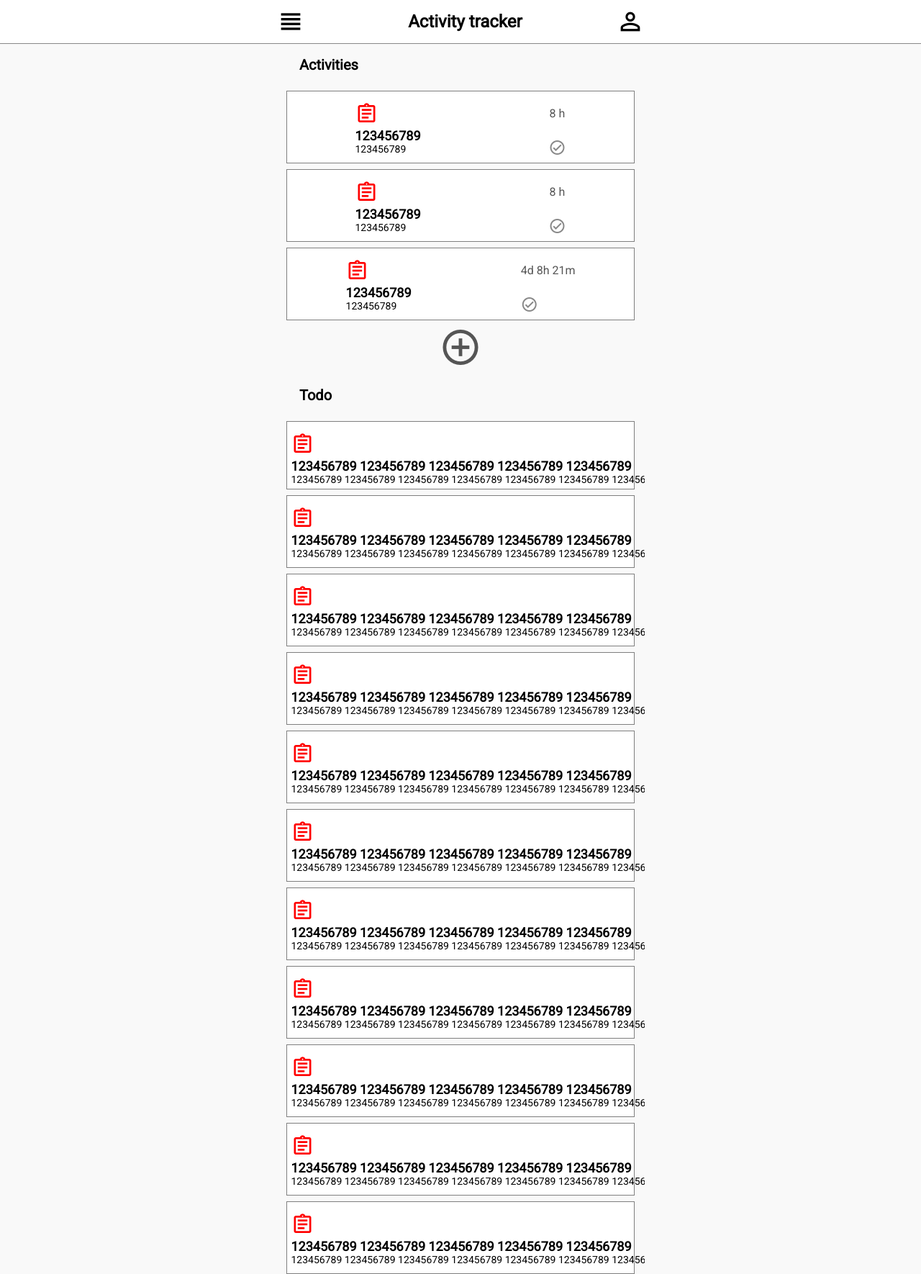
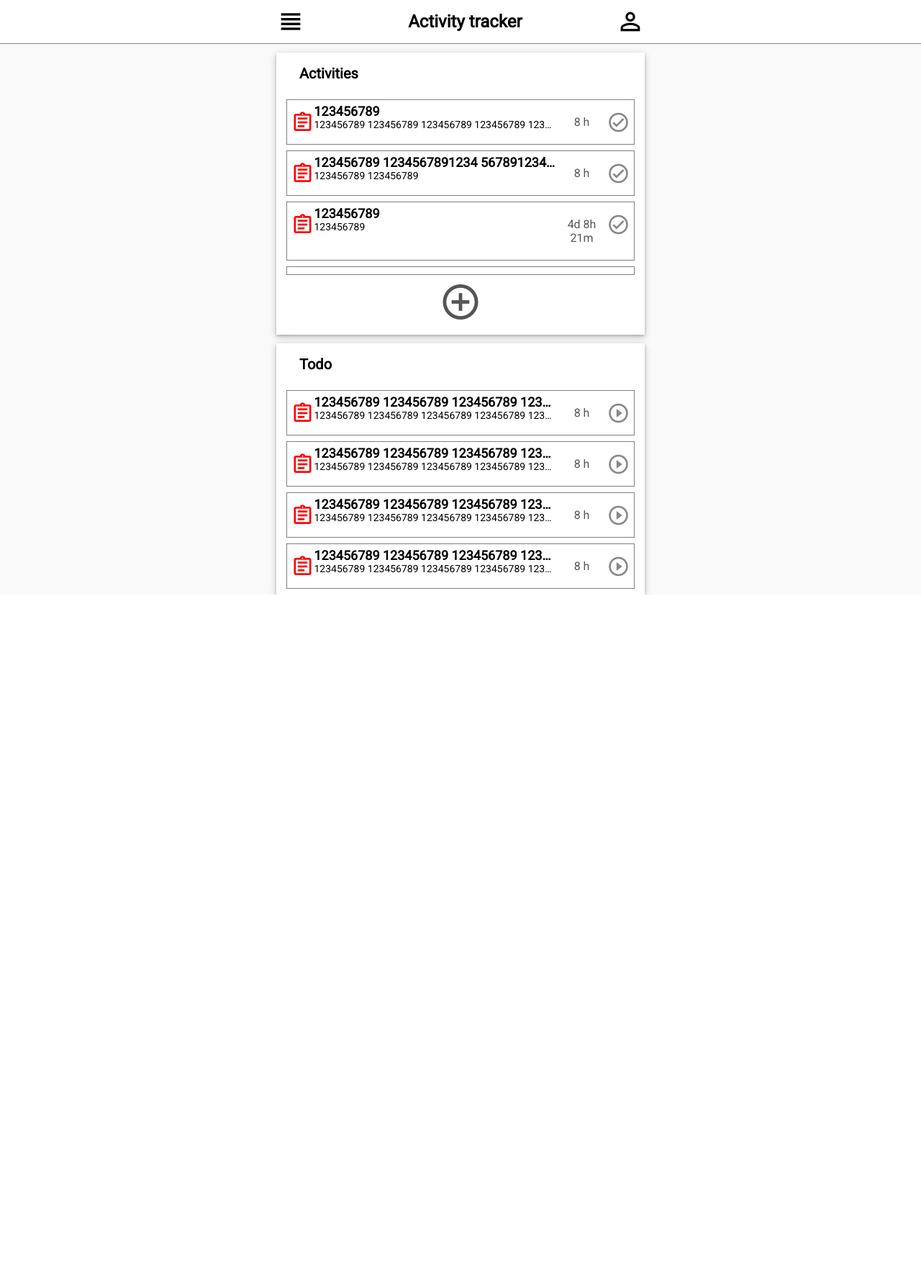
Before and after one commit to lubsar/ActivityTracker, a Django app: page / in a window 1280 px wide. Shown: the whole page at 72% size. After the commit the page ends 826 px from the top, so only its background shows below. Run offline with Django 3.2, Linux system fonts and the light colour scheme; the visitor is signed in with stand-in values (Sample User, id 1).

Commit message:
Merged expandable css with dashboard and refactor

```diff
--- a/static/css/collapsible.css
+++ /dev/null
@@ -1,8 +0,0 @@
-/* collapsible items */
-.collapsible {
-
-}
-
-.expanded {
-
-}
--- a/static/css/dashboard.css
+++ b/static/css/dashboard.css
@@ -1,31 +1,6 @@
-/* task */
-.material-icons-outlined.task-icons {
-  font-size: calc(28px + 0.5vmin);
-  flex-basis: 5%;
-  flex-grow: 0;
-  flex-shrink: 1;
-  padding-top: 10px;
-}
+/* Task */
 
-.material-icons-outlined.task-check-mark, .material-icons-outlined.task-start, .material-icons-outlined.task-cancel {
-  color: #888888;
-  padding-top: 10px;
-}
-
-a .task-check-mark:hover, .task-start:hover {
-  color: #00FF19;
-}
-
-.material-icons-outlined.task-add {
-  font-size: calc(55px + 0.5vmin);
-  color: #555555;
-  padding: 1vmin;
-}
-
-a .task-add:hover {
-  color: #999999;
-}
-
+/*Components*/
 .task {
   display: flex;
   flex-direction: row;
@@ -33,32 +8,9 @@
   justify-content: space-around;
   align-items: flex-start;
   padding: 5px;
+
+  cursor: col-resize;
 }
-
-.material-icons-outlined.task-cancel {
-  display: none;
-}
-
-/* COLLAPSING */
-.collapsible.expanded .task-info .task-title {
-  background-color: red;
-  white-space: normal;
-}
-
-.collapsible.expanded .task-info .task-description {
-  background-color: red;
-  white-space: normal;
-}
-
-.collapsible.expanded .task-actions .material-icons-outlined.task-cancel {
-  display: block;
-}
-
-.collapsible.expanded.task {
-  background-color: blue;
-}
-
-/* END COLLAPSING */
 
 .task-info {
   flex-basis: 75%;
@@ -101,4 +53,61 @@
   overflow: hidden;
   text-overflow: ellipsis;
   margin: 0;
+  resize: none;
 }
+
+/*Icons*/
+.material-icons-outlined.task-icons {
+  font-size: calc(28px + 0.5vmin);
+  flex-basis: 5%;
+  flex-grow: 0;
+  flex-shrink: 1;
+  padding-top: 10px;
+}
+
+.material-icons-outlined.task-check-mark, .material-icons-outlined.task-start, .material-icons-outlined.task-cancel {
+  color: #888888;
+  padding-top: 10px;
+}
+
+a .task-check-mark:hover, .task-start:hover {
+  color: #00FF19;
+}
+
+.material-icons-outlined.task-add {
+  font-size: calc(55px + 0.5vmin);
+  color: #555555;
+  padding: 1vmin;
+}
+
+a .task-add:hover {
+  color: #999999;
+}
+
+.material-icons-outlined.task-cancel {
+  display: none;
+}
+
+/* COLLAPSING */
+.collapsible {}
+
+.expanded {}
+
+.expanded .task-title, .expanded .task-description {
+  white-space: normal;
+}
+
+.expanded .task-description:focus {
+  outline: none;
+  border: 1px black solid;
+  box-shadow: 2px 2px black;
+}
+
+.expanded .material-icons-outlined.task-cancel  {
+  display: block;
+}
+
+.expanded {
+}
+
+/* END COLLAPSING */
--- a/static/script/collapsible.js
+++ b/static/script/dashboard.js
@@ -7,7 +7,8 @@
   // setup
   for(i = 0; i < elements.length; i++) {
     elements[i].addEventListener("click", function(e) {
-      // if( e.target !== this) return;
+      if(e.target == document.activeElement && this.classList.contains("expanded")) return;
+
       if(expanded && expanded !== this) {
         expanded.classList.remove("expanded");
       }
--- a/templates/dashboard.html
+++ b/templates/dashboard.html
@@ -5,205 +5,93 @@
     <meta charset="utf-8">
     <meta name="viewport" content="width=device-width, initial-scale=1.0">
     <link rel="stylesheet" href="{% static 'css/main.css' %}">
-    <link rel="stylesheet" href="{% static 'css/collapsible.css' %}">
     <link rel="stylesheet" href="{% static 'css/dashboard.css' %}">
     <link href="https://fonts.googleapis.com/css?family=Roboto&display=swap" rel="stylesheet">
     <link href="https://fonts.googleapis.com/css?family=Material+Icons|Material+Icons+Outlined|" rel="stylesheet">
+    <script src="{% static 'script/dashboard.js' %}"></script>
   </head>
-  <body>
-    <div class="title-bar flex-row">
+  <body onload="setup()">
+    <div class="title-bar">
       <div class="content-wrapper flex-row">
         <a href="{% url 'index' %}"><i class="material-icons big-icons">view_headline</i></a>
         <h1 id="app-header">Activity tracker</h1>
         <a href="{% url 'index' %}"><i class="material-icons big-icons">perm_identity</i></a>
       </div>
     </div>
-    <section class="content-wrapper flex-column">
+    <section class="content-wrapper flex-column section-style">
       <h2 class="section-header">Activities</h2>
       <div class="task section-item collapsible">
-        <div class="left">
-          <i class="material-icons-outlined task-icons" style="color:red;">assignment</i>
+        <a href="{% url 'index' %}"><i class="material-icons-outlined task-icons" style="color:red;">assignment</i></a>
+        <div class="task-info flex-column">
+          <p class="task-title">123456789 </p>
+          <p contenteditable="true" class="task-description">123456789 123456789 123456789 123456789 123456789 123456789 123456789</textarea>
+        </div>
+        <p class="task-time">8 h</p>
+        <div class="task-actions flex-column">
+          <a href="{% url 'index' %}"><i class="material-icons-outlined task-icons task-check-mark">check_circle_outline</i></a>
+          <a href="{% url 'index' %}"><i class="material-icons-outlined task-icons task-cancel">clear</i></a>
+        </div>
+      </div>
+      <div class="task section-item collapsible">
+        <a href="{% url 'index' %}"><i class="material-icons-outlined task-icons" style="color:red;">assignment</i></a>
+        <div class="task-info flex-column">
+          <p class="task-title">123456789 1234567891234 56789123456789 123456789 12345678912345678912 3456 78912345 6789123456789123456789123456789</p>
+          <p class="task-description">123456789 123456789</p>
+        </div>
+        <p class="task-time">8 h</p>
+        <a href="{% url 'index' %}"><i class="material-icons-outlined task-icons task-check-mark">check_circle_outline</i></a>
+      </div>
+      <div class="task section-item collapsible">
+        <a href="{% url 'index' %}"><i class="material-icons-outlined task-icons" style="color:red;">assignment</i></a>
         <div class="task-info flex-column">
           <p class="task-title">123456789 </p>
           <p class="task-description">123456789 </p>
         </div>
-        </div>
-        <div class="right">
-          <p class="task-time">8 h</p>
-          <a href="{% url 'index' %}"><i class="material-icons-outlined task-check-mark">check_circle_outline</i></a>
-        </div>
+        <p class="task-time">4d 8h 21m</p>
+        <a href="{% url 'index' %}"><i class="material-icons-outlined task-icons task-check-mark">check_circle_outline</i></a>
       </div>
       <div class="task section-item collapsible">
-        <div class="left">
-          <i class="material-icons-outlined task-icons" style="color:red;">assignment</i>
-          <div class="task-info flex-column">
-            <p class="task-title">123456789 </p>
-            <p class="task-description">123456789 </p>
-          </div>
-        </div>
-        <div class="right">
-          <p class="task-time">8 h</p>
-          <a href="{% url 'index' %}"><i class="material-icons-outlined task-check-mark">check_circle_outline</i></a>
-        </div>
-      </div>
-      <div class="task section-item collapsible">
-        <div class="left">
-          <i class="material-icons-outlined task-icons" style="color:red;">assignment</i>
-          <div class="task-info flex-column">
-            <p class="task-title">123456789 </p>
-            <p class="task-description">123456789 </p>
-          </div>
-        </div>
-        <div class="right">
-          <p class="task-time">4d 8h 21m</p>
-          <a href="{% url 'index' %}"><i class="material-icons-outlined task-check-mark">check_circle_outline</i></a>
-        </div>
+
       </div>
       <a href="{% url 'index' %}"><i class="material-icons-outlined task-add">add_circle_outline</i></a>
     </section>
-    <section class="content-wrapper flex-column">
+    <section class="content-wrapper flex-column section-style">
       <h2 class="section-header">Todo</h2>
       <div class="task section-item collapsible">
-        <div class="left">
-          <i class="material-icons-outlined task-icons" style="color:red;">assignment</i>
+        <a href="{% url 'index' %}"><i class="material-icons-outlined task-icons" style="color:red;">assignment</i></a>
         <div class="task-info flex-column">
           <p class="task-title">123456789 123456789 123456789 123456789 123456789 </p>
           <p class="task-description">123456789 123456789 123456789 123456789 123456789 123456789 123456789 123456789 123456789 123456789</p>
         </div>
-        </div>
-        <div class="right">
         <p class="task-time">8 h</p>
-          </div>
+        <a href="{% url 'index' %}"><i class="material-icons-outlined task-icons task-start">play_circle_outline</i></a>
       </div>
       <div class="task section-item collapsible">
-        <div class="left">
-          <i class="material-icons-outlined task-icons" style="color:red;">assignment</i>
+        <a href="{% url 'index' %}"><i class="material-icons-outlined task-icons" style="color:red;">assignment</i></a>
+        <div class="task-info flex-column">
+          <p class="task-title">123456789 123456789 123456789 123456789 123456789 </p>
+          <p class="task-description">123456789 123456789 123456789 123456789 123456789 123456789 123456789 123456789 123456789 123456789 123456789 123456789 123456789 123456789 123456789 123456789 123456789 123456789 123456789 123456789 123456789 123456789 123456789 123456789 123456789 123456789 123456789 123456789 123456789 123456789 123456789 123456789 123456789 123456789 123456789 123456789 123456789 123456789 123456789 123456789 123456789 123456789 123456789 123456789 123456789 123456789 123456789 123456789 123456789 123456789</p>
+        </div>
+        <p class="task-time">8 h</p>
+        <a href="{% url 'index' %}"><i class="material-icons-outlined task-icons task-start">play_circle_outline</i></a>
+      </div>
+      <div class="task section-item collapsible">
+        <a href="{% url 'index' %}"><i class="material-icons-outlined task-icons" style="color:red;">assignment</i></a>
         <div class="task-info flex-column">
           <p class="task-title">123456789 123456789 123456789 123456789 123456789 </p>
           <p class="task-description">123456789 123456789 123456789 123456789 123456789 123456789 123456789 123456789 123456789 123456789</p>
         </div>
-        </div>
-        <div class="right">
         <p class="task-time">8 h</p>
-          <a href="{% url 'index' %}"><i class="material-icons-outlined task-start">play_circle_outline</i></a>
-        </div>
+        <a href="{% url 'index' %}"><i class="material-icons-outlined task-icons task-start">play_circle_outline</i></a>
       </div>
       <div class="task section-item collapsible">
-        <div class="left">
-          <i class="material-icons-outlined task-icons" style="color:red;">assignment</i>
+        <a href="{% url 'index' %}"><i class="material-icons-outlined task-icons" style="color:red;">assignment</i></a>
         <div class="task-info flex-column">
           <p class="task-title">123456789 123456789 123456789 123456789 123456789 </p>
           <p class="task-description">123456789 123456789 123456789 123456789 123456789 123456789 123456789 123456789 123456789 123456789</p>
         </div>
-        </div>
-        <div class="right">
         <p class="task-time">8 h</p>
-          <a href="{% url 'index' %}"><i class="material-icons-outlined task-start">play_circle_outline</i></a>
-        </div>
-      </div>
-      <div class="task section-item collapsible">
-        <div class="left">
-          <i class="material-icons-outlined task-icons" style="color:red;">assignment</i>
-          <div class="task-info flex-column">
-            <p class="task-title">123456789 123456789 123456789 123456789 123456789 </p>
-            <p class="task-description">123456789 123456789 123456789 123456789 123456789 123456789 123456789 123456789 123456789 123456789</p>
-          </div>
-        </div>
-        <div class="right">
-          <p class="task-time">8 h</p>
-          <a href="{% url 'index' %}"><i class="material-icons-outlined task-start">play_circle_outline</i></a>
-        </div>
-      </div>
-      <div class="task section-item collapsible">
-        <div class="left">
-          <i class="material-icons-outlined task-icons" style="color:red;">assignment</i>
-          <div class="task-info flex-column">
-            <p class="task-title">123456789 123456789 123456789 123456789 123456789 </p>
-            <p class="task-description">123456789 123456789 123456789 123456789 123456789 123456789 123456789 123456789 123456789 123456789</p>
-          </div>
-        </div>
-        <div class="right">
-          <p class="task-time">8 h</p>
-          <a href="{% url 'index' %}"><i class="material-icons-outlined task-start">play_circle_outline</i></a>
-        </div>
-      </div>
-      <div class="task section-item collapsible">
-        <div class="left">
-          <i class="material-icons-outlined task-icons" style="color:red;">assignment</i>
-          <div class="task-info flex-column">
-            <p class="task-title">123456789 123456789 123456789 123456789 123456789 </p>
-            <p class="task-description">123456789 123456789 123456789 123456789 123456789 123456789 123456789 123456789 123456789 123456789</p>
-          </div>
-        </div>
-        <div class="right">
-          <p class="task-time">8 h</p>
-          <a href="{% url 'index' %}"><i class="material-icons-outlined task-start">play_circle_outline</i></a>
-        </div>
-      </div>
-      <div class="task section-item collapsible">
-        <div class="left">
-          <i class="material-icons-outlined task-icons" style="color:red;">assignment</i>
-          <div class="task-info flex-column">
-            <p class="task-title">123456789 123456789 123456789 123456789 123456789 </p>
-            <p class="task-description">123456789 123456789 123456789 123456789 123456789 123456789 123456789 123456789 123456789 123456789</p>
-          </div>
-        </div>
-        <div class="right">
-          <p class="task-time">8 h</p>
-          <a href="{% url 'index' %}"><i class="material-icons-outlined task-start">play_circle_outline</i></a>
-        </div>
-      </div>
-      <div class="task section-item collapsible">
-        <div class="left">
-          <i class="material-icons-outlined task-icons" style="color:red;">assignment</i>
-          <div class="task-info flex-column">
-            <p class="task-title">123456789 123456789 123456789 123456789 123456789 </p>
-            <p class="task-description">123456789 123456789 123456789 123456789 123456789 123456789 123456789 123456789 123456789 123456789</p>
-          </div>
-        </div>
-        <div class="right">
-          <p class="task-time">8 h</p>
-          <a href="{% url 'index' %}"><i class="material-icons-outlined task-start">play_circle_outline</i></a>
-        </div>
-      </div>
-      <div class="task section-item collapsible">
-        <div class="left">
-          <i class="material-icons-outlined task-icons" style="color:red;">assignment</i>
-          <div class="task-info flex-column">
-            <p class="task-title">123456789 123456789 123456789 123456789 123456789 </p>
-            <p class="task-description">123456789 123456789 123456789 123456789 123456789 123456789 123456789 123456789 123456789 123456789</p>
-          </div>
-        </div>
-        <div class="right">
-          <p class="task-time">8 h</p>
-          <a href="{% url 'index' %}"><i class="material-icons-outlined task-start">play_circle_outline</i></a>
-        </div>
-      </div>
-      <div class="task section-item collapsible">
-        <div class="left">
-          <i class="material-icons-outlined task-icons" style="color:red;">assignment</i>
-          <div class="task-info flex-column">
-            <p class="task-title">123456789 123456789 123456789 123456789 123456789 </p>
-            <p class="task-description">123456789 123456789 123456789 123456789 123456789 123456789 123456789 123456789 123456789 123456789</p>
-          </div>
-        </div>
-        <div class="right">
-          <p class="task-time">8 h</p>
-          <a href="{% url 'index' %}"><i class="material-icons-outlined task-start">play_circle_outline</i></a>
-        </div>
-      </div>
-      <div class="task section-item collapsible">
-        <div class="left">
-          <i class="material-icons-outlined task-icons" style="color:red;">assignment</i>
-          <div class="task-info flex-column">
-            <p class="task-title">123456789 123456789 123456789 123456789 123456789 </p>
-            <p class="task-description">123456789 123456789 123456789 123456789 123456789 123456789 123456789 123456789 123456789 123456789</p>
-          </div>
-        </div>
-        <div class="right">
-          <p class="task-time">8 h</p>
-          <a href="{% url 'index' %}"><i class="material-icons-outlined task-start">play_circle_outline</i></a>
-        </div>
+        <a href="{% url 'index' %}"><i class="material-icons-outlined task-icons task-start">play_circle_outline</i></a>
       </div>
     </section>
   </body>
```
Lines whose indentation alone changed are shown as unchanged.
